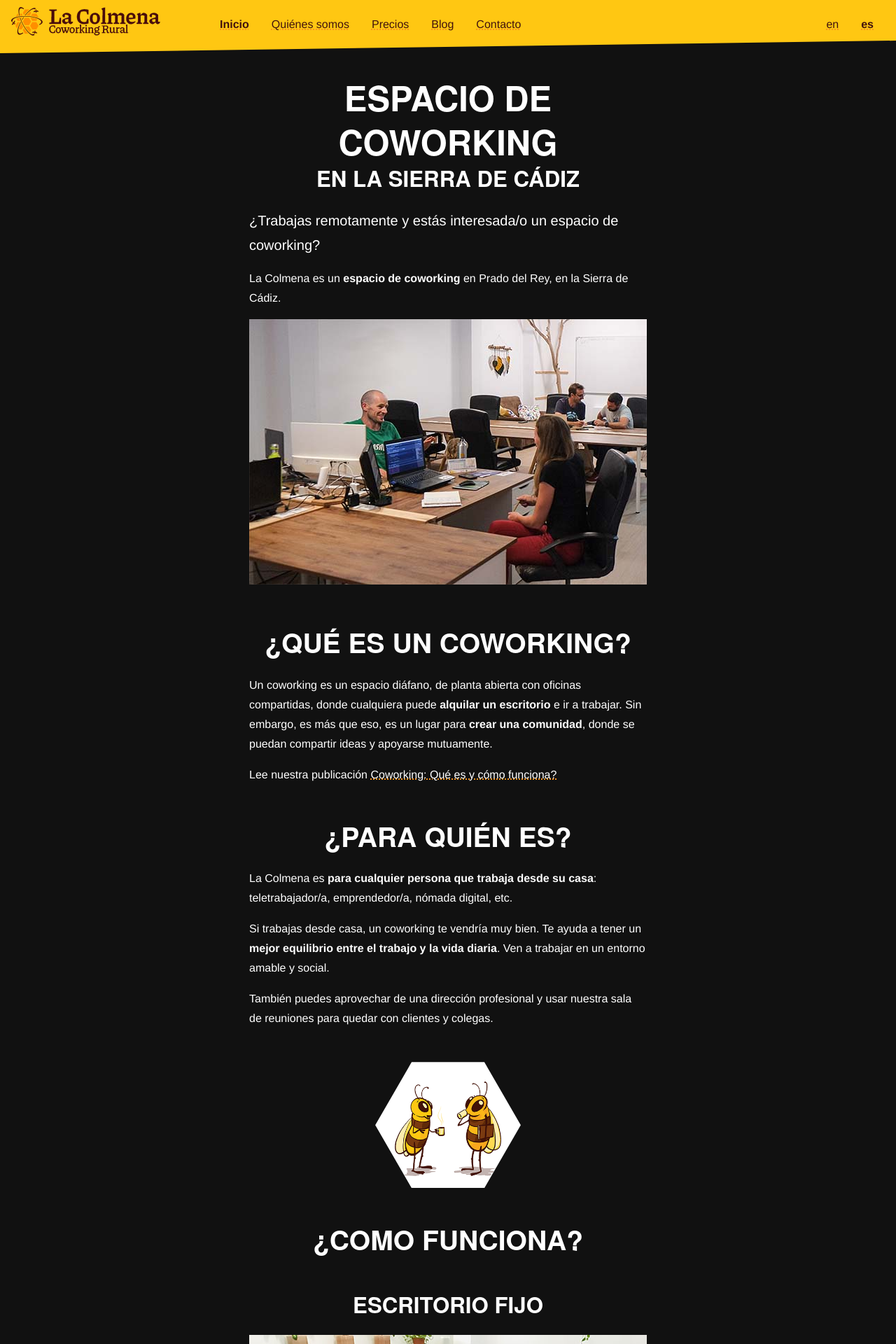
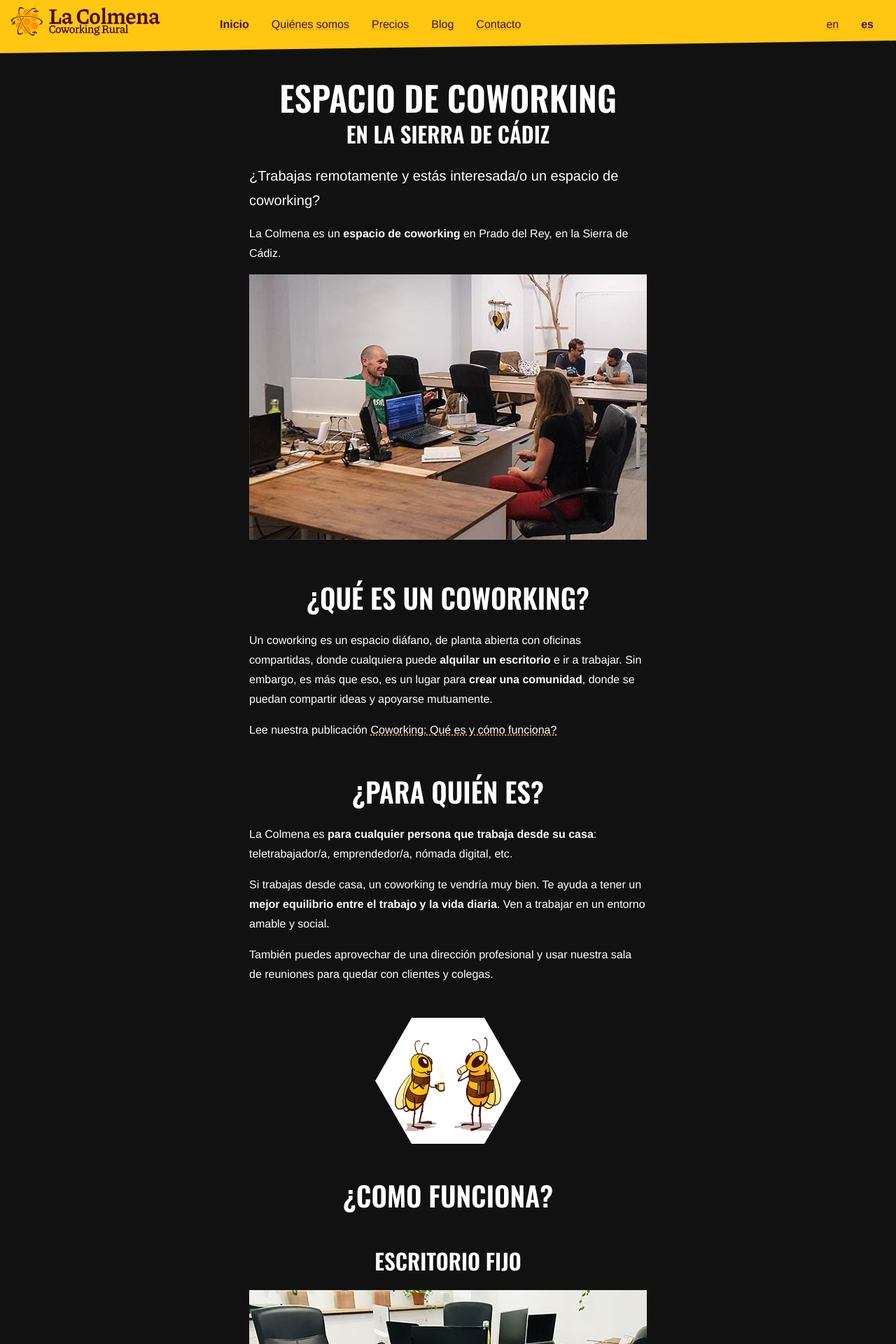
Before and after one commit to paddyohanlon/colmenacowork, a Jekyll site: the page built from index.md, in a window 1280 px wide. Shown: the top 1920 px of the page at 70% size. Built offline with Jekyll 4.4.1, drawn with Linux system fonts in a browser that asks for light colours.

Commit message:
Locally host Oswald Google font for titles

```diff
--- a/_sass/_main.scss
+++ b/_sass/_main.scss
@@ -1,3 +1,13 @@
+/* oswald-600 - latin */
+@font-face {
+  font-display: swap; /* Check https://developer.mozilla.org/en-US/docs/Web/CSS/@font-face/font-display for other options. */
+  font-family: 'Oswald';
+  font-style: normal;
+  font-weight: 600;
+  src: url('../fonts/oswald-v49-latin-600.woff2') format('woff2'), /* Chrome 36+, Opera 23+, Firefox 39+ */
+       url('../fonts/oswald-v49-latin-600.woff') format('woff'); /* Chrome 5+, Firefox 3.6+, IE 9+, Safari 5.1+ */
+}
+
 html {
   box-sizing: border-box;
 }
--- a/_sass/_variables.scss
+++ b/_sass/_variables.scss
@@ -8,7 +8,7 @@
   --color-brand: #42120e;
   --color-brand-light: #f69522;
 
-  --typeface-heading: "HelveticaNeue-CondensedBold", "HelveticaNeueBoldCondensed", "HelveticaNeue-Bold-Condensed", "Helvetica Neue Bold Condensed", "HelveticaNeueBold", "HelveticaNeue-Bold", "Helvetica Neue Bold", "HelveticaNeue", "Helvetica Neue", "Arial Narrow", "Arial", sans-serif;
+  --typeface-heading: 'Oswald', sans-serif;
 
   --hexagon: polygon(25% 0%, 75% 0%, 100% 50%, 75% 100%, 25% 100%, 0% 50%);
   --hexagon-width-ratio: 1.1547005;
```
Also changed, not shown: assets/fonts/oswald-v49-latin-600.woff (added), assets/fonts/oswald-v49-latin-600.woff2 (added).
